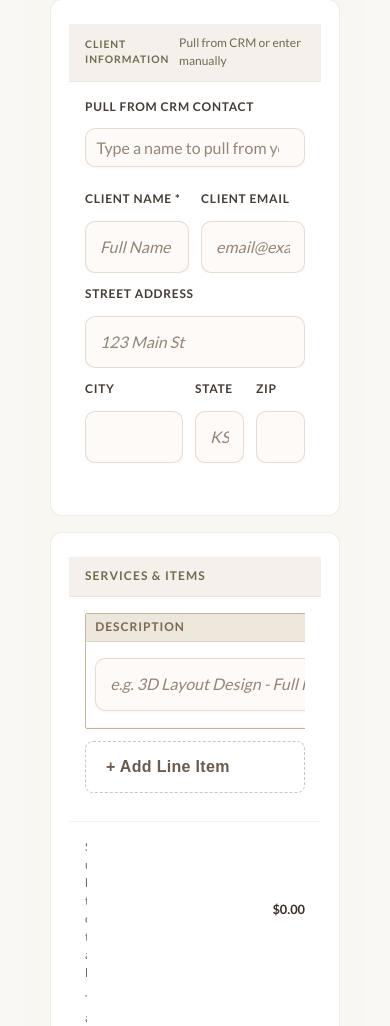
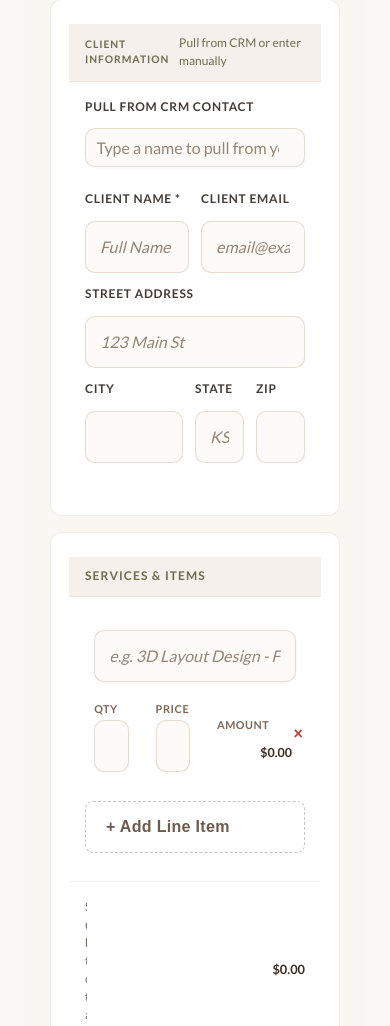
Before and after one commit to kayleighsellskcre/your-life-your-home, a Flask app: template templates/agent/invoice_form.html in a window 390 px wide. Shown: the part 303-1329 px from the top of the page. Run offline with Flask 3, Linux system fonts and the light colour scheme; the template is opened without the code that fills it, so the values that code supplies are empty.

Commit message:
Layout review: lender CRM search box height, button rows can wrap on 11 pages, invoice line items and financials tables fit on phones
Co-Authored-By: Claude Sonnet 5.5 <noreply@anthropic.com>

```diff
--- a/templates/admin/dashboard.html
+++ b/templates/admin/dashboard.html
@@ -439,6 +439,7 @@
 .action-buttons {
  display: flex;
  gap: 0.5rem;
+ flex-wrap: wrap;
 }
 
 .btn-icon {
--- a/templates/agent/contest_new.html
+++ b/templates/agent/contest_new.html
@@ -62,7 +62,8 @@
  margin-top: 1.5rem;
  padding-top: 1rem;
  border-top: 1px solid rgba(200,180,151,.2);
- }
+ flex-wrap: wrap;
+}
  .btn-primary {
  background: #6B5B4D; color: #fff; border: none;
  border-radius: 8px; padding: .6rem 1.3rem;
--- a/templates/agent/financials.html
+++ b/templates/agent/financials.html
@@ -118,6 +118,11 @@
 
 .flash-success { background:#F5EEE8; border:1px solid rgba(111,84,60,.3); color:#6F543C; padding:.5rem 1rem; border-radius:7px; font-size:.8rem; margin-bottom:.75rem; }
 .flash-error   { background:#FAF0F1; border:1px solid rgba(176,70,59,.3); color:#B0463B; padding:.5rem 1rem; border-radius:7px; font-size:.8rem; margin-bottom:.75rem; }
+
+/* Phones: a wide table scrolls inside its card instead of being cut off */
+@media (max-width:640px){
+ .data-table{display:block;overflow-x:auto;-webkit-overflow-scrolling:touch;white-space:nowrap;}
+}
 </style>
 
 <div id="fin">
--- a/templates/agent/invoice_form.html
+++ b/templates/agent/invoice_form.html
@@ -115,6 +115,24 @@
  font-family:'Playfair Display',serif;font-size:1.1rem;color:#6B5B4D;
  padding:.5rem 1rem;background:#F5F0EB;border-radius:6px;text-align:center;
  border:1px solid rgba(107,91,77,.2);margin-bottom:.75rem;letter-spacing:.04em;
+}
+
+/* Phones: stack each line item so Qty, Price and Amount are always visible */
+@media (max-width:640px){
+ .items-wrap{overflow-x:visible;}
+ .items-table{min-width:0 !important;display:block;width:100%;border:0;}
+ .items-table tr.item-row .item-input{width:100% !important;min-width:0 !important;box-sizing:border-box;}
+ .items-table tr.item-row td:nth-child(4) .item-amount{display:block;padding:.55rem 0;font-weight:700;}
+ .items-table thead{display:none;}
+ .items-table tbody{display:block;}
+ .items-table tr.item-row{display:grid;grid-template-columns:1fr 1fr 1fr 36px;gap:.35rem .5rem;padding:.8rem 0;border-bottom:1px solid rgba(200,180,151,.3);align-items:end;}
+ .items-table tr.item-row td{display:block;padding:0;border:0;min-width:0;}
+ .items-table tr.item-row td:nth-child(1){grid-column:1 / -1;}
+ .items-table tr.item-row td:nth-child(2)::before{content:"Qty";}
+ .items-table tr.item-row td:nth-child(3)::before{content:"Price";}
+ .items-table tr.item-row td:nth-child(4)::before{content:"Amount";}
+ .items-table tr.item-row td:nth-child(2)::before,.items-table tr.item-row td:nth-child(3)::before,.items-table tr.item-row td:nth-child(4)::before{display:block;font-size:.68rem;font-weight:700;text-transform:uppercase;letter-spacing:.05em;color:#7D6858;margin-bottom:.15rem;}
+ .items-table tr.item-row td:nth-child(4){text-align:right;}
 }
 </style>
 
--- a/templates/agent/transaction_detail.html
+++ b/templates/agent/transaction_detail.html
@@ -486,7 +486,9 @@
   border-radius: 7px; font-size: .875rem; color: #3D2E24;
 }
 .tx-input:focus, .tx-select:focus { border-color: #6B5B4D; outline: none; box-shadow: 0 0 0 3px rgba(107,91,77,.08); }
-.tx-modal-btns { display: flex; gap: .5rem; margin-top: 1rem; }
+.tx-modal-btns { display: flex; gap: .5rem; margin-top: 1rem;
+ flex-wrap: wrap;
+}
 .tx-modal-btns > * { flex: 1; padding: .625rem; font-size: .82rem; }
 
 /* ── RESPONSIVE ── */
--- a/templates/agent/transaction_edit.html
+++ b/templates/agent/transaction_edit.html
@@ -288,7 +288,8 @@
  display: flex;
  gap: var(--txe-spacing-sm);
  margin-top: var(--txe-spacing-lg);
- }
+ flex-wrap: wrap;
+}
 
  /* Modal */
  .modal {
--- a/templates/agent/transactions.html
+++ b/templates/agent/transactions.html
@@ -264,7 +264,9 @@
 .tx-act:hover { background: #F0EBE4; border-color: #6B5B4D; color: #3D2E24; }
 .tx-act--del { color: #B0463B; border-color: rgba(176,70,59,.25); background: #fff; }
 .tx-act--del:hover { background: rgba(176,70,59,.08); color: #B0463B; border-color: rgba(176,70,59,.5); }
-.tx-actions { display: flex; gap: .35rem; justify-content: flex-end; align-items: center; }
+.tx-actions { display: flex; gap: .35rem; justify-content: flex-end; align-items: center;
+ flex-wrap: wrap;
+}
 
 /* ─── Empty state ─── */
 .tx-empty {
--- a/templates/agent/vendors.html
+++ b/templates/agent/vendors.html
@@ -117,7 +117,8 @@
  .vendor-actions {
  display: flex;
  gap: 0.5rem;
- }
+ flex-wrap: wrap;
+}
 
  .btn-icon {
  background: transparent;
@@ -289,7 +290,8 @@
  margin-top: 2rem;
  padding-top: 1.5rem;
  border-top: 1px solid var(--light-cream);
- }
+ flex-wrap: wrap;
+}
 
  .btn-secondary {
  background: var(--white);
--- a/templates/homeowner/care_warranty_log.html
+++ b/templates/homeowner/care_warranty_log.html
@@ -360,7 +360,8 @@
  margin-top: 1rem;
  padding-top: 1rem;
  border-top: 1px solid rgba(200, 180, 151, 0.2);
- }
+ flex-wrap: wrap;
+}
 
  .action-btn-small {
  padding: 0.5rem 1rem;
--- a/templates/homeowner/upload_documents.html
+++ b/templates/homeowner/upload_documents.html
@@ -409,7 +409,8 @@
  gap: 0.75rem;
  padding-top: 1.25rem;
  border-top: 1px solid rgba(200, 180, 151, 0.2);
- }
+ flex-wrap: wrap;
+}
 
  .action-button {
  flex: 1;
--- a/templates/lender/crm.html
+++ b/templates/lender/crm.html
@@ -130,7 +130,8 @@
  margin-top: 1rem;
  padding-top: 1rem;
  border-top: var(--border-light);
- }
+ flex-wrap: wrap;
+}
  .btn-small {
  padding: 0.4rem 0.8rem;
  font-size: 0.85rem;
@@ -361,7 +362,7 @@
  <div style="margin-top: 2rem; padding-top: 2rem; border-top: var(--border-light);">
  <h3 style="font-size: 1rem; color: var(--charcoal-brown); margin-bottom: 1rem; font-family: var(--font-heading);">Filter by Status</h3>
  <div style="display: flex; flex-direction: column; gap: 0.5rem;">
- <form method="get" class="crm-search" style="flex:1 1 220px;display:flex;gap:.4rem;margin:0 0 .6rem;">
+ <form method="get" class="crm-search" style="display:flex;gap:.4rem;margin:0 0 .6rem;align-items:center;">
  {% if status_filter %}<input type="hidden" name="status" value="{{ status_filter }}">{% endif %}
  <input type="search" name="q" value="{{ search_query }}" placeholder="Search name, email or phone" aria-label="Search borrowers" style="flex:1;min-width:0;padding:.55rem .75rem;border:var(--border-light);border-radius:var(--border-radius);font-size:16px;">
  <button type="submit" class="btn btn-small" aria-label="Search" style="width:auto!important;margin:0!important;min-height:0!important;padding:.55rem 1rem!important;">Search</button>
--- a/templates/lender/financials.html
+++ b/templates/lender/financials.html
@@ -177,7 +177,9 @@
  .fmg input, .fmg select, .fmg textarea { width:100%; border:1.5px solid rgba(107,91,77,.25); border-radius:9px; padding:.52rem .8rem; font-size:.85rem; color:var(--charcoal); background:var(--cream2); box-sizing:border-box; outline:none; font-family:inherit; transition:border-color .15s,background .15s; }
  .fmg input:focus, .fmg select:focus, .fmg textarea:focus { border-color:var(--olive); background:#fff; }
  .fm-row { display:grid; grid-template-columns:1fr 1fr; gap:.75rem; }
- .fm-actions { display:flex; gap:.75rem; margin-top:1.4rem; padding-top:1.1rem; border-top:1px solid var(--border); }
+ .fm-actions { display:flex; gap:.75rem; margin-top:1.4rem; padding-top:1.1rem; border-top:1px solid var(--border);
+ flex-wrap: wrap;
+}
  .fm-submit { background:linear-gradient(135deg,var(--olive),var(--olive-dark)); color:#fff; border:none; border-radius:9px; padding:.62rem 1.5rem; font-size:.88rem; font-weight:700; cursor:pointer; transition:opacity .15s; }
  .fm-submit:hover { opacity:.9; }
  .fm-cancel { background:none; border:1.5px solid var(--border); color:var(--olive); border-radius:9px; padding:.62rem 1.1rem; font-size:.88rem; font-weight:600; cursor:pointer; }
```
Also changed, not shown: templates/homeowner/board_detail.html (+6 -3 lines).
